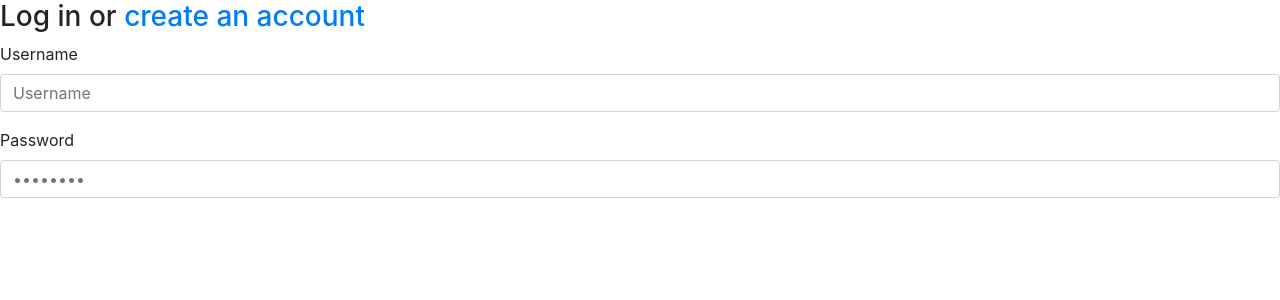
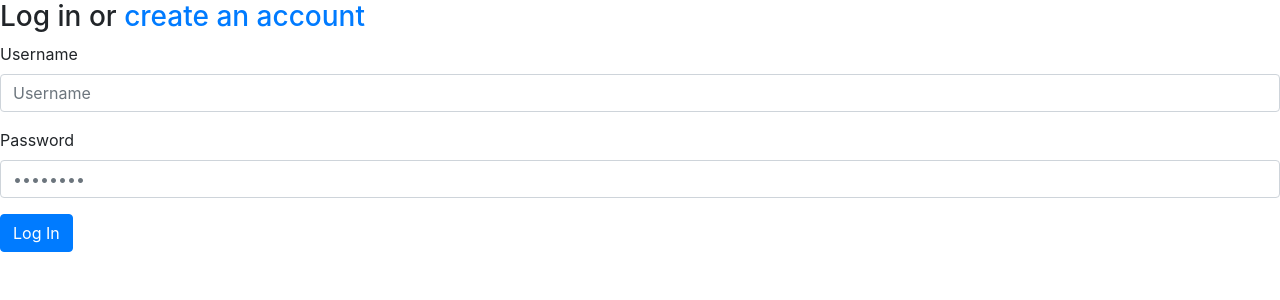
Before and after one commit to scampcoder/project1-cs50, a Flask app: template templates/login.html in a window 1280 px wide. Shown: the top 300 px of the page. Run offline with Flask 2, Linux system fonts and the light colour scheme; the template is opened without the code that fills it, so the values that code supplies are empty; some libraries are stand-ins or nearby versions.

Commit message:
Add submit log in button

```diff
--- a/templates/login.html
+++ b/templates/login.html
@@ -13,6 +13,7 @@
       <label for="password">Password</label>
       <input type="password" class="form-control" id="password" placeholder="••••••••">
     </div>
+    <button type="submit" class="btn btn-primary">Log In</button>
   </form>
 
 {% endblock %}
```
